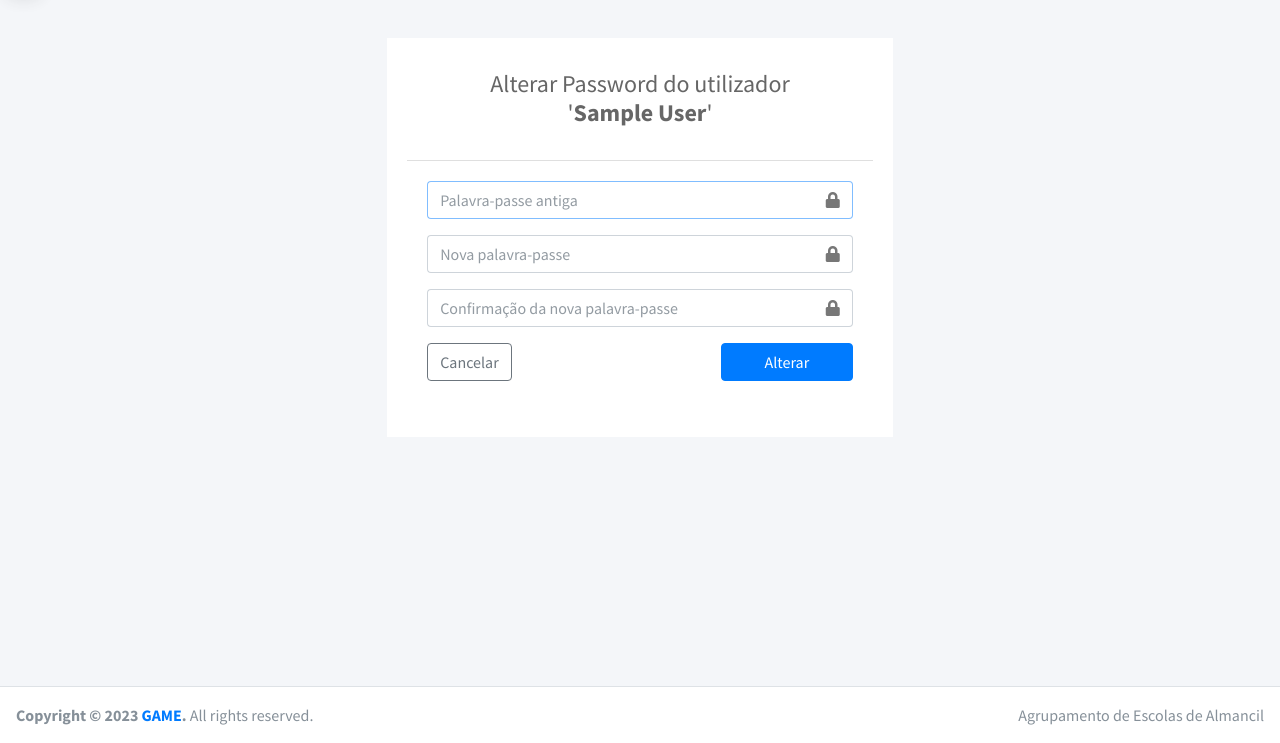
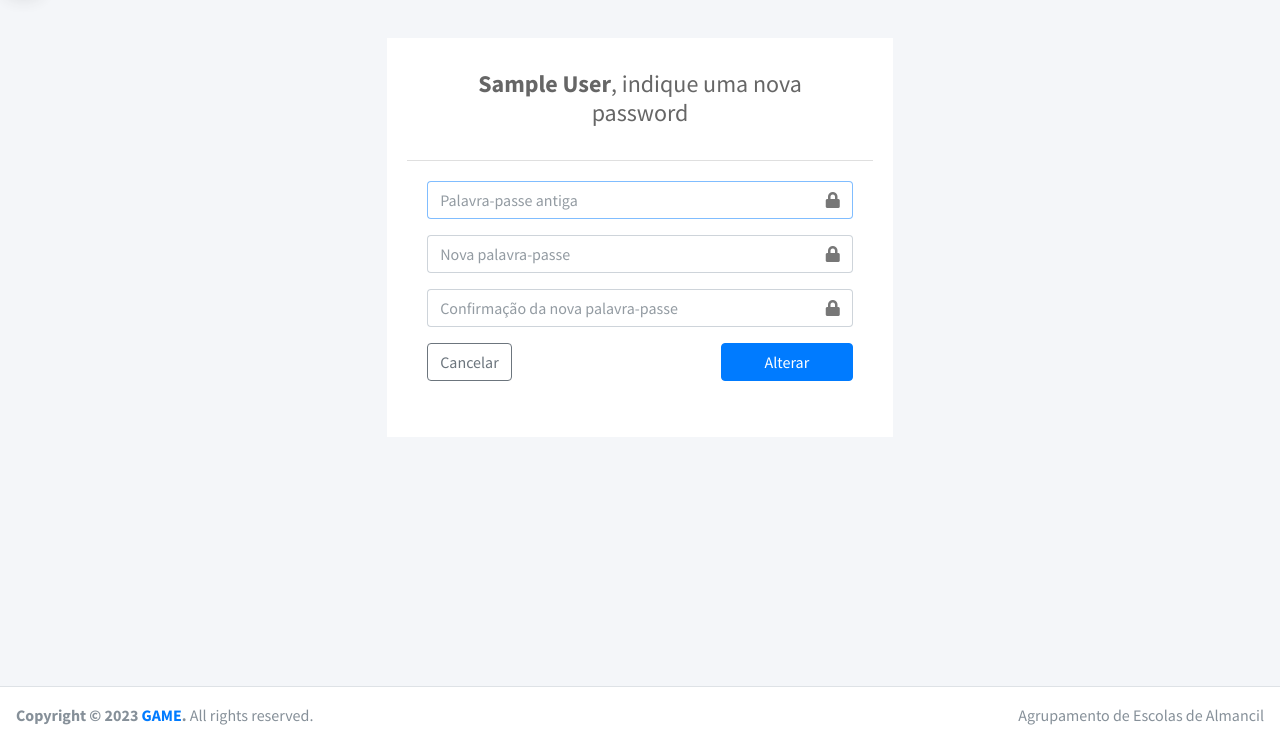
Before and after one commit to JoseMMarques/game_App, a Django app: page /contas/change_password/ in a window 1280 px wide. Shown: the part 57-800 px from the top of the page. Run offline with Django 3.2, Linux system fonts and the light colour scheme; the visitor is signed in with stand-in values (Sample User, id 1); some libraries are stand-ins or nearby versions.

Commit message:
correção do link cancelar no formulário de alteração de password

```diff
--- a/templates/accounts/change_password.html
+++ b/templates/accounts/change_password.html
@@ -17,7 +17,7 @@
             <div class="card-body register-card-body">
                 <div class="card-header">
                     <h4 class="login-box-msg">
-                        Alterar Password do utilizador '<b>{{ user }}</b>'
+                        <b>{{ user }}</b>, indique uma nova password
                     </h4>
                 </div>
 
@@ -76,7 +76,7 @@
 
                                     <div class="row">
                                         <div class="col-8">
-                                            <a href="{% url 'home' %}"
+                                            <a href="{% url 'game:homepage' %}"
                                                class="btn btn-outline-secondary">Cancelar
                                             </a>
                                         </div>
```
